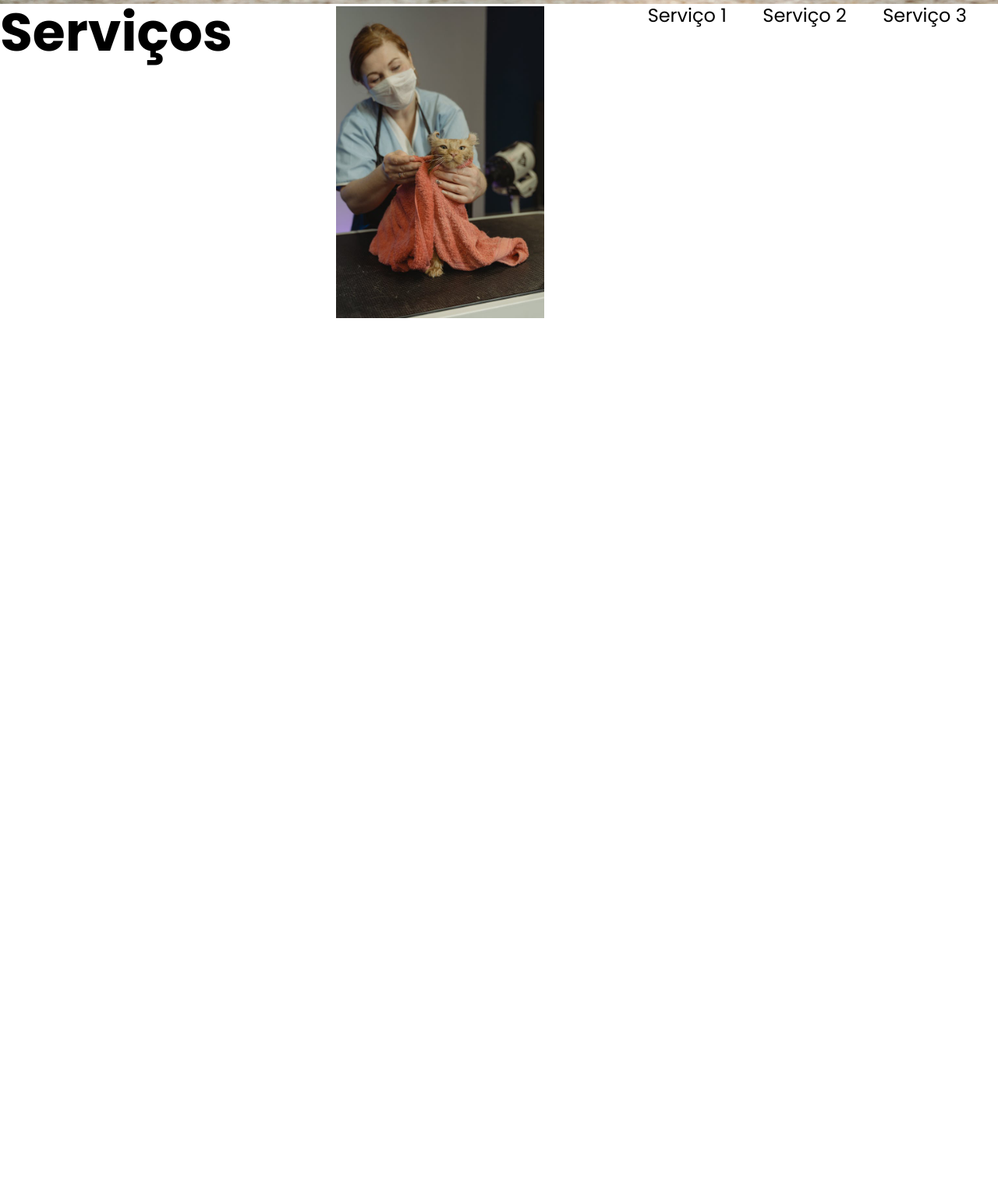
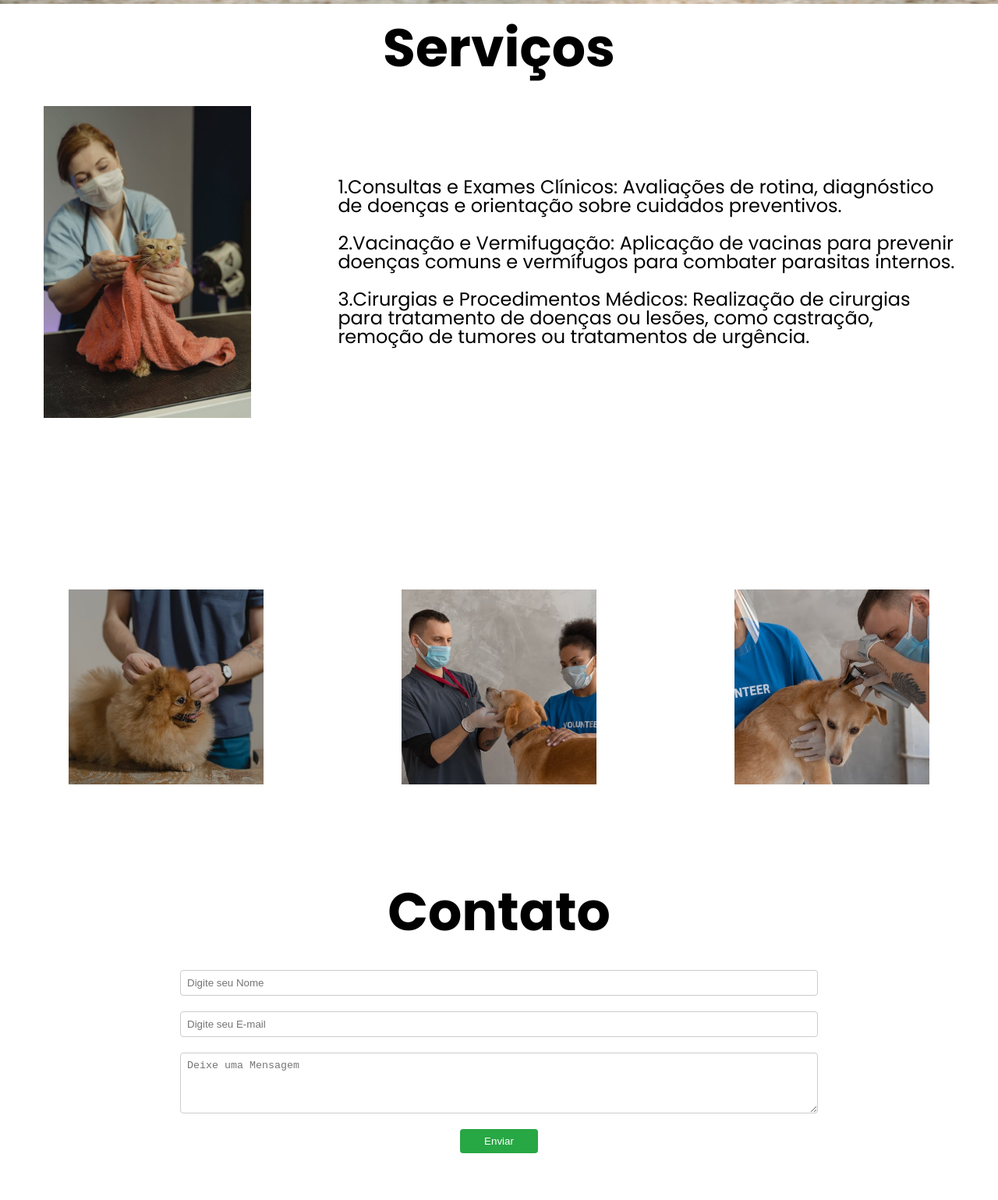
Before and after one commit to Gustavodois/javascript-01, a plain HTML site: page index.html in a window 1280 px wide. Shown: the part 777-2316 px from the top of the page at 78% size. Before the commit the page ends 1185 px from the top, so only its background shows below. Drawn offline with Linux system fonts and the light colour scheme.

Commit message:
Correção de serviços, Adicionado contatos e mudança de html e css

```diff
--- a/estilo.css
+++ b/estilo.css
@@ -43,11 +43,16 @@ table {
 	border-spacing: 0;
 }
 
+
+
 .cabecalho{
     padding-top: 40px;
     text-align: center;
     margin-left: auto;
     margin-right: auto;
+    a:hover{
+        color:green;
+    }
 }
 
 .imagem-principal{
@@ -61,14 +66,26 @@ table {
 
 .servicos{
     display: flex;
-    text-align: center;
-    justify-content: space-between;
+    justify-content: space-around;
+    align-items: center;
+    margin-top: 20px;
     img{
     max-width:400px;
     max-height:400px;
     width: auto;
     height: auto;
     }
+}
+
+.titulo-1{
+    display: flex;
+    justify-content: space-around;
+    align-items: center;
+    padding-top: 20px;
+    padding-bottom: 20px;
+    font-family: "Poppins";
+    font-weight: 700;
+    font-size: 68px;
 }
 
 .titulo{
@@ -95,7 +112,60 @@ table {
         color:black;
         margin-right: 40px;
     }
+    a:hover{
+        color:green;
+    }
 }
+
+.imagem-manutencao {
+    display: flex;
+    justify-content: space-around;
+    margin-top: 40px;
+}
+
+.ilustração {
+    padding-top: 180px;
+    width: 250px;
+    height: 250px;
+    border: 0px solid black;
+    object-fit: cover;
+}
+.formulario {
+    text-align: center;
+    justify-content: center;
+    align-items: center;
+    padding: 50px 0;
+    display: flex;
+    flex-direction: column;
+}
+
+.titulo-contato{
+    padding-top: 80px;
+    margin-bottom: 30px;
+    font-family: "Poppins";
+    font-weight: 700;
+    font-size: 68px;
+}
+
+input, textarea, button {
+    width: 800px;
+    margin: 10px 0;
+    padding: 8px;
+    border: 1px solid #ccc;
+    border-radius: 4px;
+}
+
+button {
+    background: #28a745;
+    color: white;
+    cursor: pointer;
+    border: none;
+    width: 100px;
+    &:hover{
+        background: #218838;
+    }
+}
+
 
 /*max-width:200px;
 max-height:150px;
--- a/index.html
+++ b/index.html
@@ -21,14 +21,27 @@
         <div class="imagem-principal">
             <img src="imagens/ilustracao.jpg" alt="mulher com varios cachorros">
         </div>
+        <h1 class="titulo-1"> Serviços</h1>
         <div class="servicos">
-            <h1 class="titulo"> Serviços</h1>
-            <img src="imagens/imagen-veterinaria-1.jpg" alt="mulher veterinaria">
+            <img src="imagens/imagen-veterinaria-1.jpg" alt="mulher veterinaria" >
             <div class="menu-2">
-                <a href="#">Serviço 1</a>
-                <a href="#">Serviço 2</a>
-                <a href="#">Serviço 3</a>
+                <a href="#">1.Consultas e Exames Clínicos: Avaliações de rotina, diagnóstico <br> de doenças e orientação sobre cuidados preventivos. <br> <br> </a>
+                <a href="#">2.Vacinação e Vermifugação: Aplicação de vacinas para prevenir <br> doenças comuns e vermífugos para combater parasitas internos.<br> <br></a>
+                <a href="#">3.Cirurgias e Procedimentos Médicos: Realização de cirurgias <br> para tratamento de doenças  ou lesões, como castração, <br> remoção de tumores ou tratamentos de urgência.</a>
             </div>
+        </div>
+        <div class="imagem-manutencao">
+            <img src="imagens/cachorro-1.jpg" alt="imagem de ilustração" class="ilustração">
+            <img src="imagens/cachorro-2.jpg" alt="imagem de ilustração" class="ilustração">
+            <img src="imagens/cachorro-3.jpg" alt="imagem de ilustração" class="ilustração">
+        </div>
+
+        <div class="formulario">
+            <h3 class="titulo-contato">Contato</h3>
+            <input type="text" name="nome" placeholder="Digite seu Nome" required>
+            <input type="email" name="email" placeholder="Digite seu E-mail" required>
+            <textarea name="mensagem" placeholder="Deixe uma Mensagem" rows="4" required></textarea>
+            <button type="submit">Enviar</button>
         </div>
     </main>
 
```
Also changed, not shown: imagens/cachorro-1.jpg (added), imagens/cachorro-2.jpg (added), imagens/cachorro-3.jpg (added).
